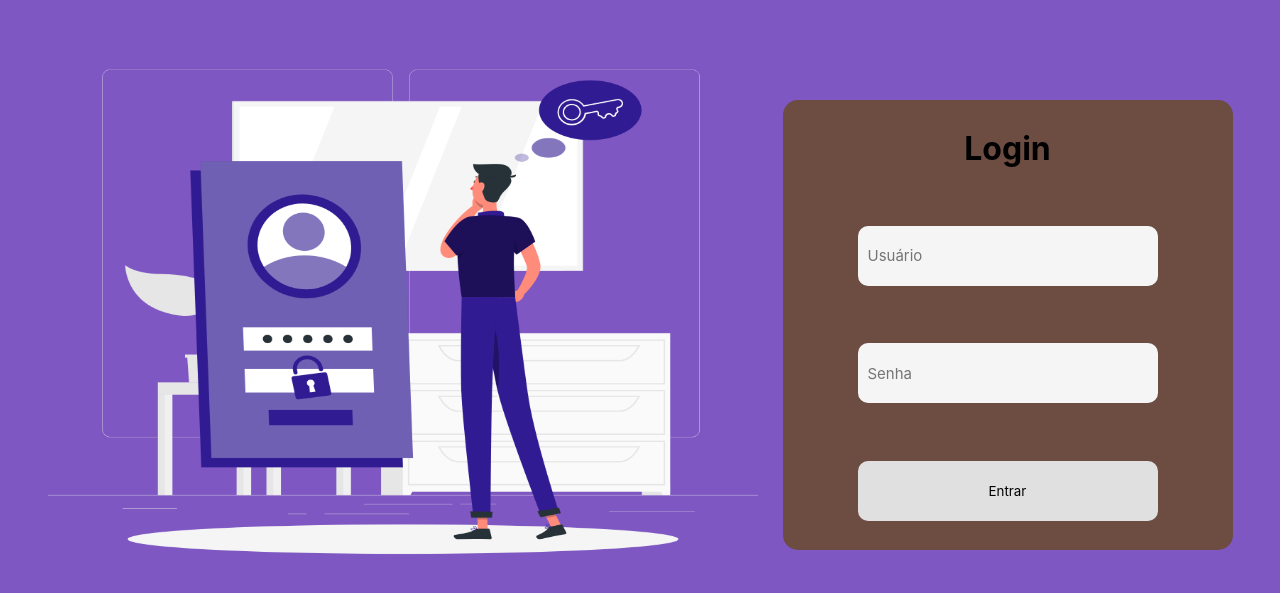
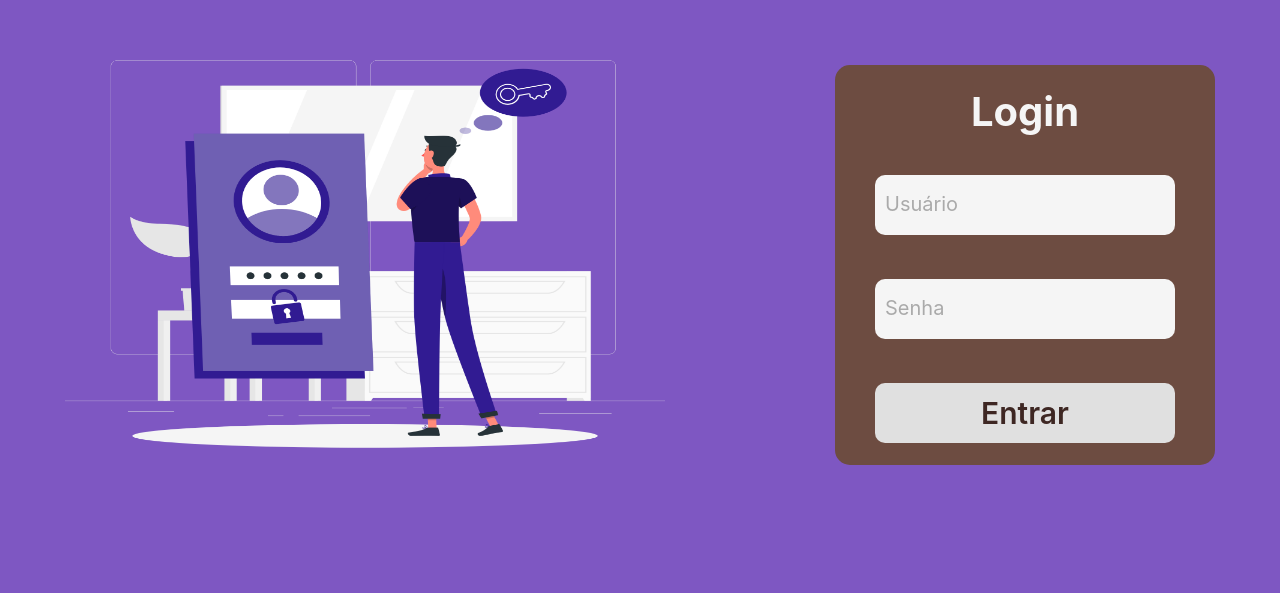
Before and after one commit to Henrique-Olivier/SneakerWorld, a plain HTML site: page LOGIN/index.html in a window 1280 px wide. Shown: the part 135-728 px from the top of the page. Drawn offline with Linux system fonts and the light colour scheme.

Commit message:
Tela de login pronta

```diff
--- a/LOGIN/index.html
+++ b/LOGIN/index.html
@@ -20,9 +20,9 @@
             <div class="login-box">
                 <div class="login-input">
                     <h1>Login</h1>
-                    <input type="text" placeholder="Usuário">
-                    <input type="password" placeholder="Senha">
-                    <button>Entrar</button>
+                    <input type="text" id='inp_usuario' placeholder="Usuário">
+                    <input type="password" id='inp_senha'placeholder="Senha">
+                    <button><a href="#">Entrar</a></button>
                 </div>
             </div>
         </div>
--- a/LOGIN/style.css
+++ b/LOGIN/style.css
@@ -18,8 +18,9 @@ header {
 }
 
 .container {
-    height: 85vh;
+    height: 70vh;
     width: 100%;
+    /* background-color: red; */
 }
 
 .login-all {
@@ -36,14 +37,14 @@ header {
     width: 50%;
 }
 .login-img img{
-    width: 710px;
-    height: 650px;
+    width: 600px;
+    height: 520px;
 }
 
 .login-box {
     background-color: #6D4C41;
-    height: 450px;
-    width: 450px;
+    height: 400px;
+    width: 380px;
     border-radius: 15px;
 }
 .login-input input {
@@ -54,6 +55,12 @@ header {
     width: 280px;
     height: 40px;
     padding: 10px;
+    border-color: #7E57C2;
+    transition: 0.3s;
+}
+
+.login-input input:hover {
+    opacity: 0.8;
 }
 
 .login-input button{
@@ -63,7 +70,27 @@ header {
     padding: 10px;
     border: none;
     border-radius: 10px;
+    display: flex;
+    align-items: center;
+    justify-content: center;
+    transition: 0.4s;
+
 }
+
+.login-input button:hover {
+    opacity: 0.8;
+
+}
+
+.login-input a {
+    border: none;
+    text-decoration: none;
+    font-family: 'inter', sans-serif;
+    font-weight: 600;
+    font-size: 30px;
+    color: #3E2723;
+}
+
 .login-input {
     height: 100%;
     display: flex;
@@ -72,3 +99,20 @@ header {
     justify-content: space-around;
 
 }
+
+.login-input h1{
+    font-weight: 700;
+    font-size: 40px;
+    color: #F5F5F5;
+    margin-bottom: -5px;
+}
+
+.login-input input:focus-visible{
+    outline: 2px solid #7E57C2;
+ }
+
+#inp_usuario::-webkit-input-placeholder,#inp_senha::-webkit-input-placeholder {
+    color: #aaaaaa;
+    font-size: 20px;
+    font: bold;
+ }
```
